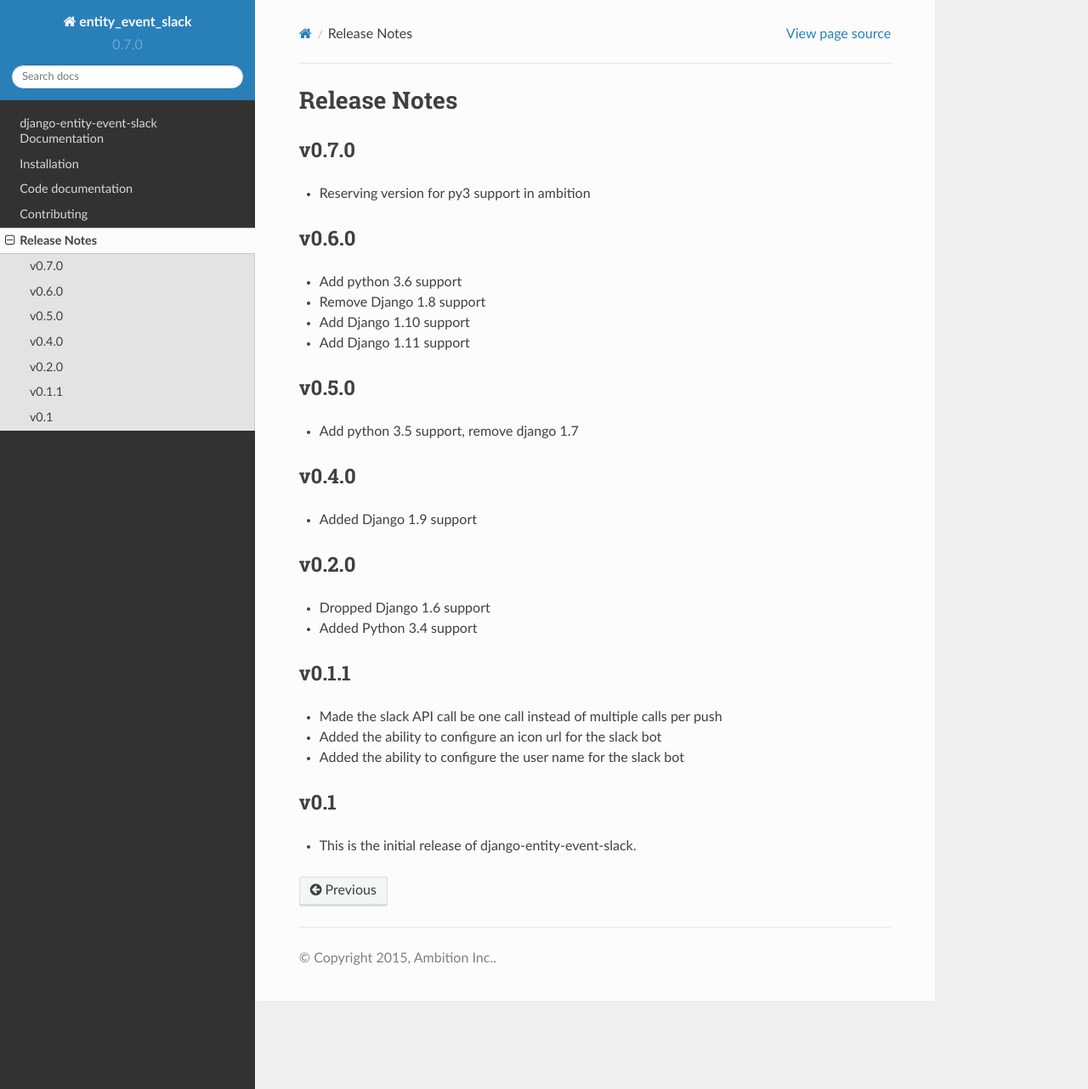
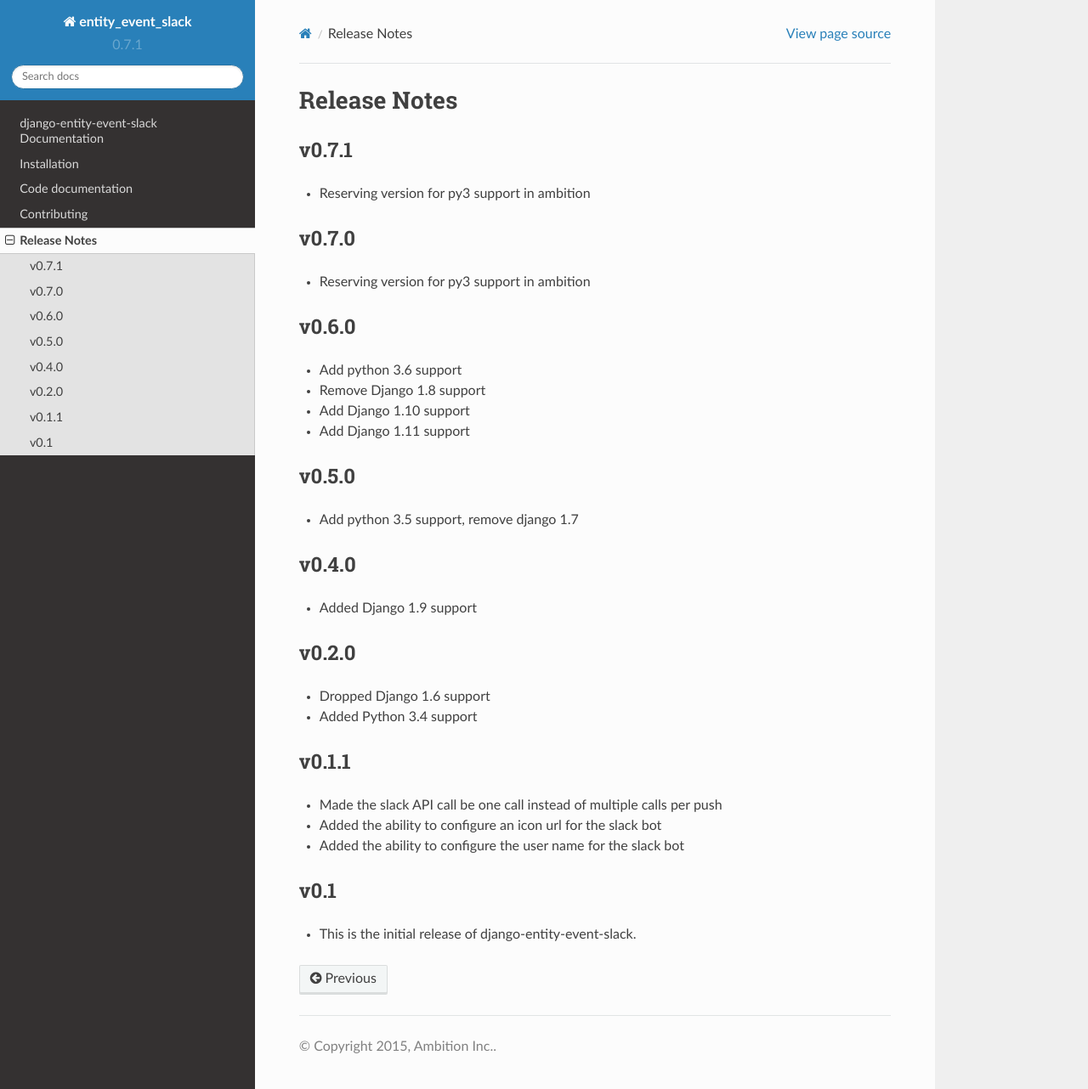
Before and after one commit to ambitioninc/django-entity-event-slack, a Sphinx documentation site: the page built from docs/release_notes.rst, in a window 1280 px wide and 1282 px high. Shown: the whole window at 85% size. Built offline with Sphinx 7.4.7 and the Read the Docs theme 2.0.0, drawn with Linux system fonts in a browser that asks for light colours.

Commit message:
bumping again

```diff
--- a/docs/release_notes.rst
+++ b/docs/release_notes.rst
@@ -1,5 +1,9 @@
 Release Notes
 =============
+
+v0.7.1
+------
+* Reserving version for py3 support in ambition
 
 v0.7.0
 ------
--- a/entity_event_slack/version.py
+++ b/entity_event_slack/version.py
@@ -1 +1 @@
-__version__ = '0.7.0'
+__version__ = '0.7.1'
```
